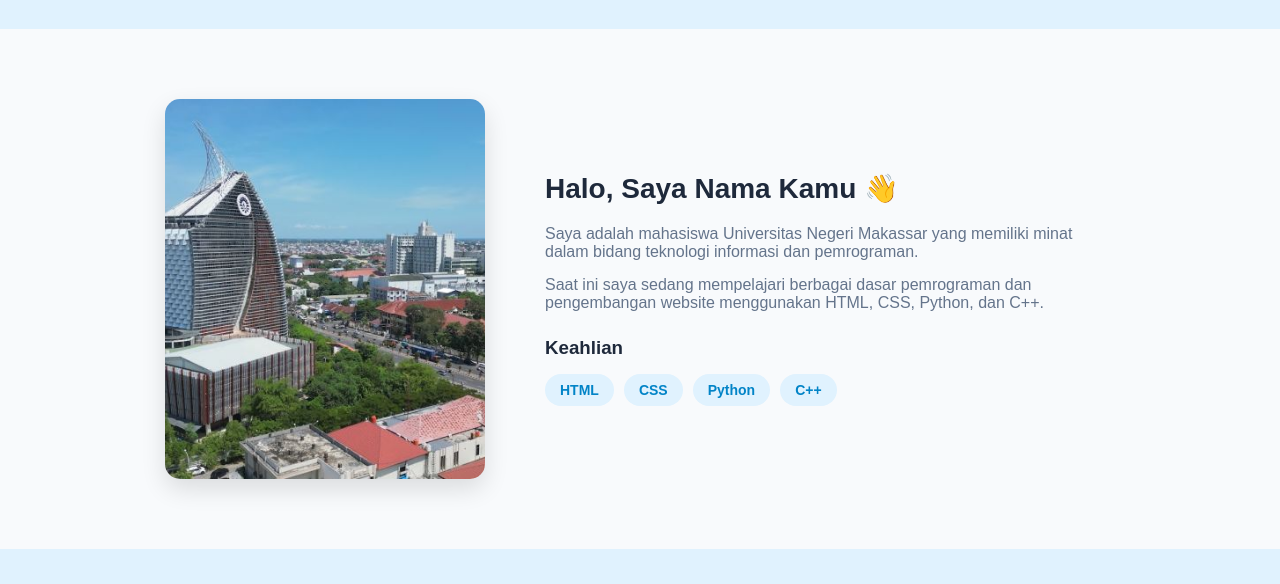
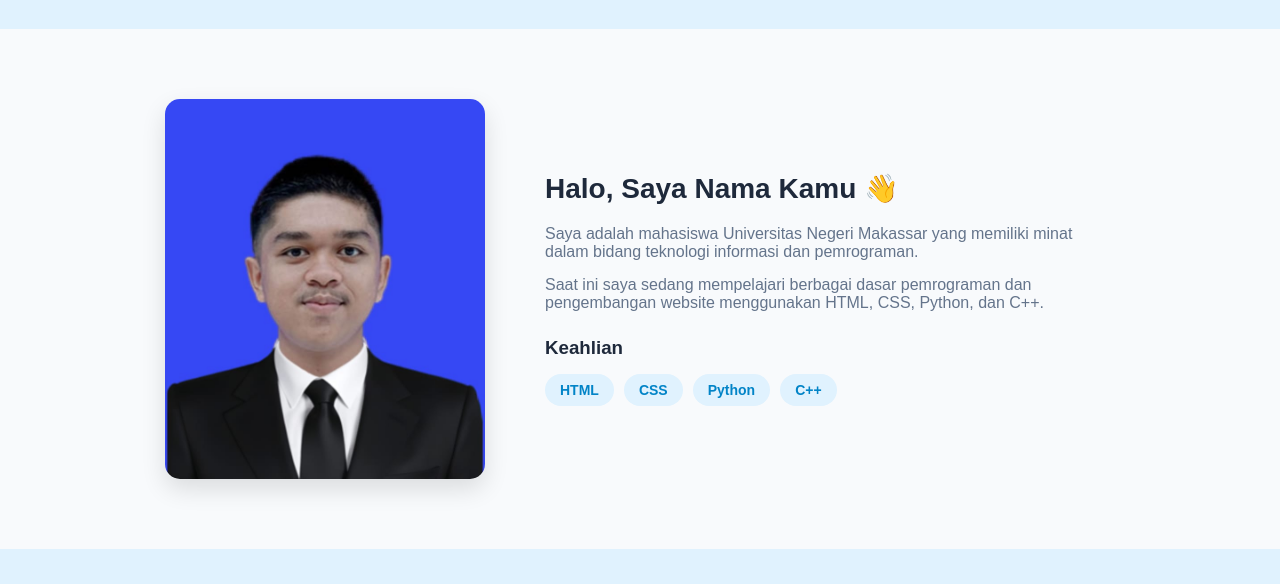
Before and after one commit to khaerilaril098-png/khaerilaril098, a plain HTML site: page about.html in a window 1280 px wide. Shown: the part 216-800 px from the top of the page. Drawn offline with Linux system fonts and the light colour scheme.

Commit message:
Update about page content and profile image
Updated the profile picture and modified the content in the about section.

```diff
--- a/about.html
+++ b/about.html
@@ -31,7 +31,7 @@
     <main class="about">
 
         <div class="about-photo">
-    <img src="unm.jpg" alt="Universitas Negeri Makassar">
+    <img src="foto-saya.jpeg" alt="Foto Saya">
         </div>
 
         <div class="about-text">
```
